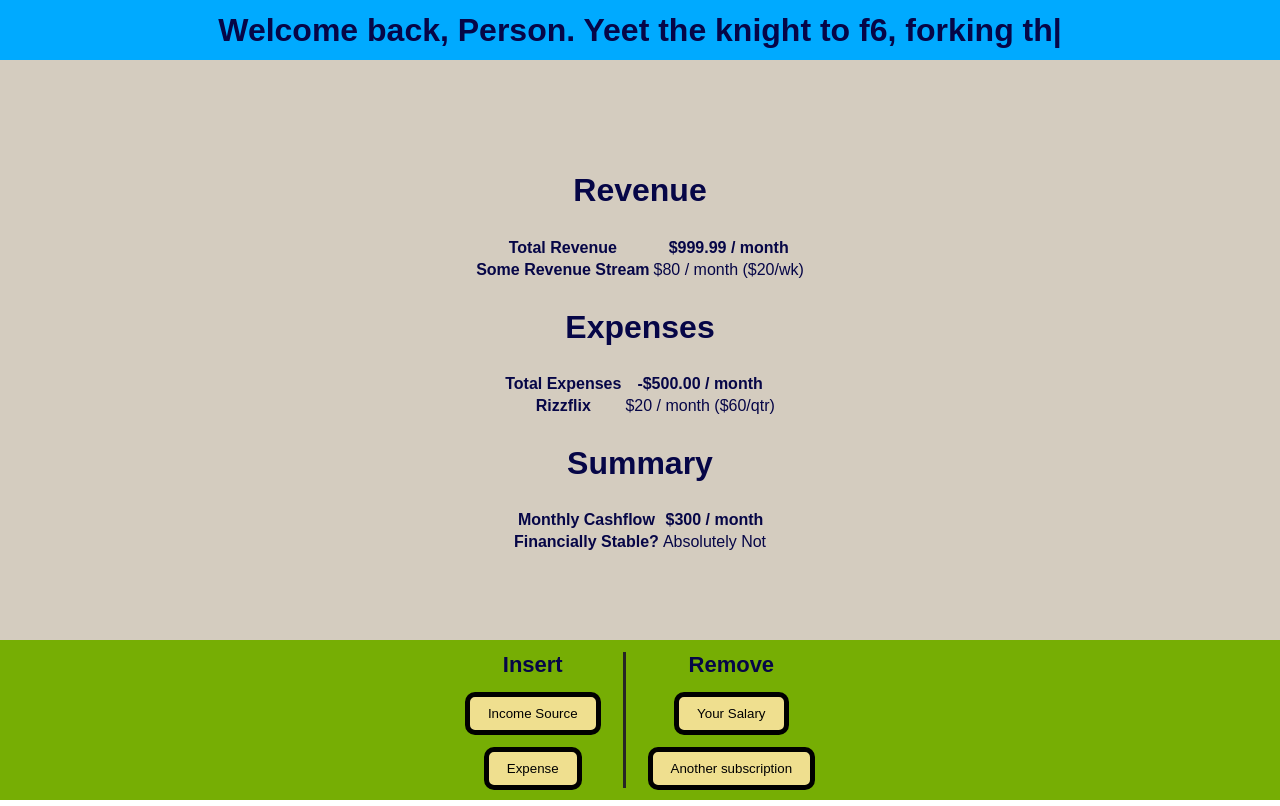
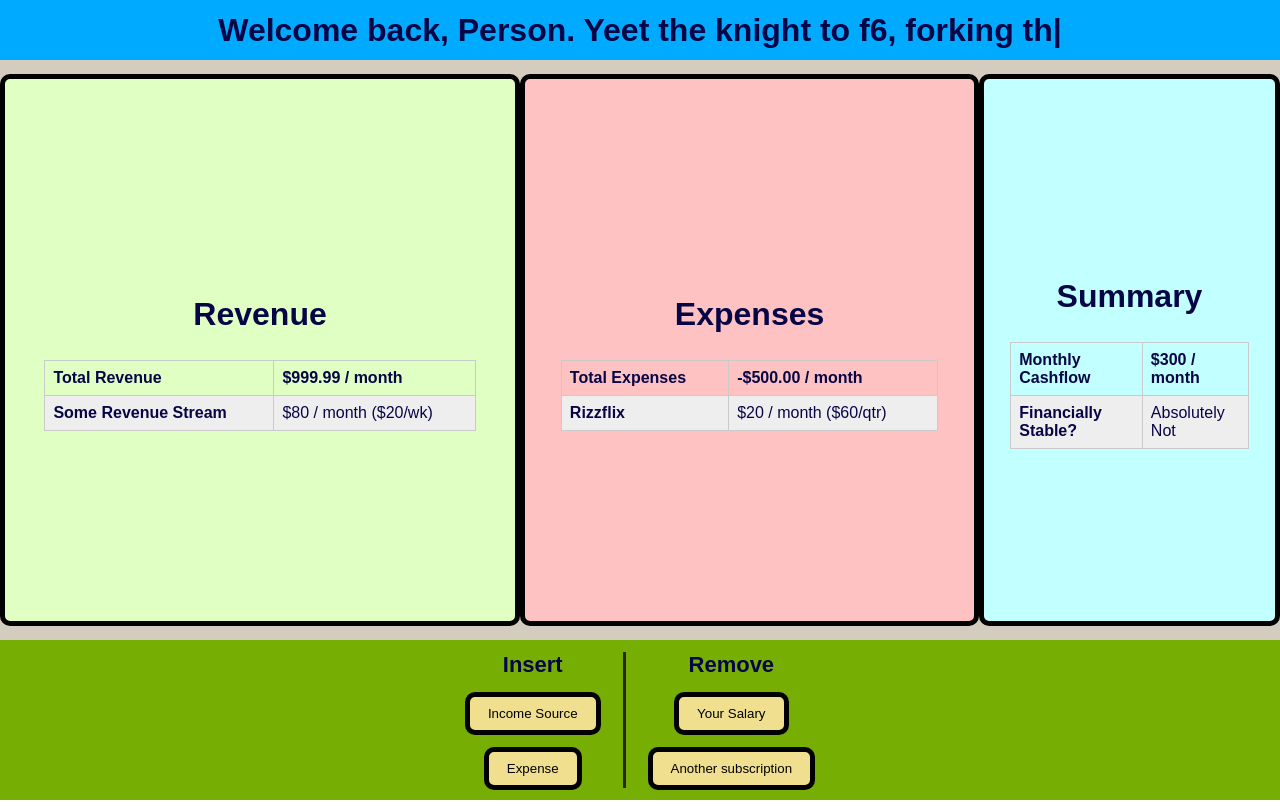
Before and after one commit to GameMaster97/MoneyTracker, a plain HTML site: page index.html in a window 1280 px wide. Drawn offline with Linux system fonts and the light colour scheme.

Commit message:
Add table palletes and charts

```diff
--- a/css/main.css
+++ b/css/main.css
@@ -26,7 +26,7 @@ body {
     width: 100%;
     height: 72.5vh;
     background-color: #d4ccbf;
-    flex-direction: column;
+    flex-direction: row;
 }
 
 /* Combined selector fixed to target body and header children */
@@ -35,6 +35,54 @@ body, #header, #main, #footer {
   align-items: center;
   justify-content: center;
   padding: 0px;
+}
+
+#revenue-chart, #expenses-chart, #summary-chart {
+  display: flex;
+  flex-direction: column;
+  align-items: center;
+  justify-content: center;
+  padding: 10px;
+  border: 5px solid black;
+  border-radius: 10px;
+  height: 90%;
+}
+
+#revenue-chart {
+  background-color: hsl(90, 100%, 88%);
+  width: 40vw;
+}
+
+#expenses-chart {
+  background-color: hsl(0, 100%, 88%);
+  width: 35vw;
+}
+
+#summary-chart {
+  background-color: hsl(180, 100%, 88%);
+}
+
+table {
+  border-collapse: collapse;
+  width: 88%;
+}
+
+td, th {
+  border: 1px solid #cacaca;
+  text-align: left;
+  padding: 8px;
+}
+
+tr:nth-child(even) {
+  background-color: #eeeeee;
+}
+
+tr:nth-child(even) td:nth-child(odd) {
+  background-color: #e0e0e0;
+}
+
+tr:nth-child(odd) td:nth-child(odd) {
+  background-color: #f1f1f1;
 }
 
 .edit-section {
```
